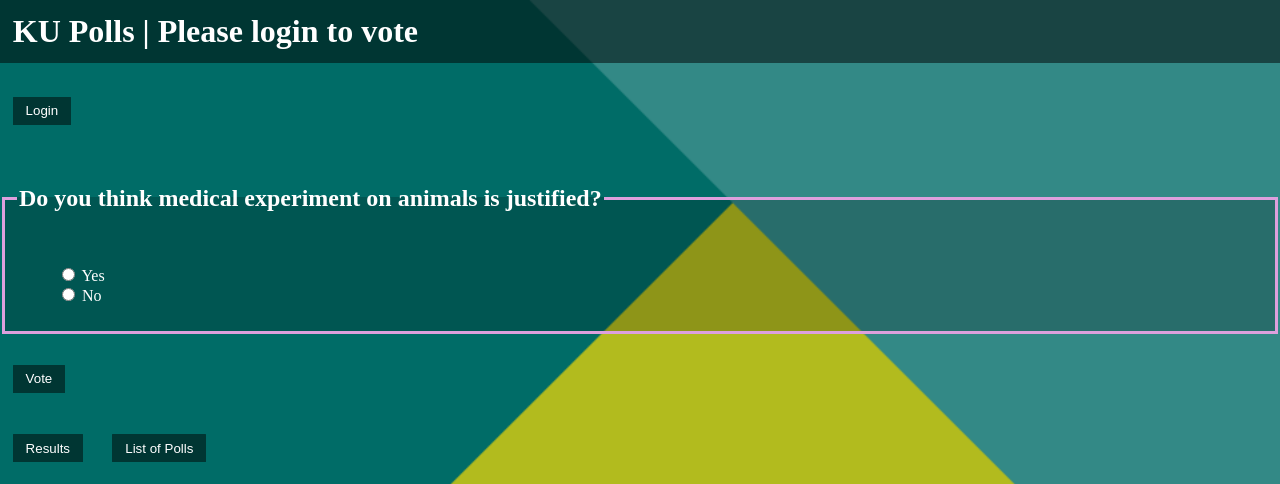
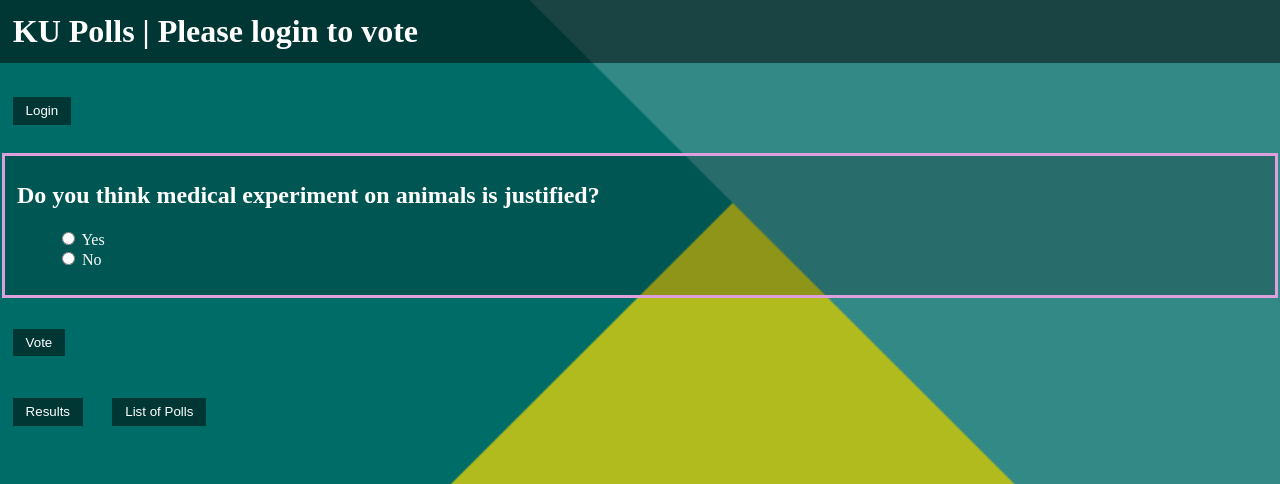
Before and after one commit to Pat-7-626/ku-polls, a Django app: page /polls/1/ in a window 1280 px wide. Shown: the top 484 px of the page. Run offline with Django 5.2, Linux system fonts and the light colour scheme; data comes from the database, SQL or seed files in the repository.

Commit message:
edit css

```diff
--- a/polls/static/polls/style_detail.css
+++ b/polls/static/polls/style_detail.css
@@ -17,8 +17,6 @@ h1 {
 
 h2 {
     color: white;
-    padding: 2% 0%;
-    white-space: nowrap;
 }
 
 body {
--- a/polls/templates/polls/detail.html
+++ b/polls/templates/polls/detail.html
@@ -18,7 +18,7 @@
 <form action="{% url 'polls:vote' question.id %}" method="post">
     {% csrf_token %}
     <fieldset>
-        <legend><h2>{{ question.question_text }}</h2></legend>
+        <h2>{{ question.question_text }}</h2>
         {% if messages %}
         <ul class="messages">
             {% for msg in messages %}
```
